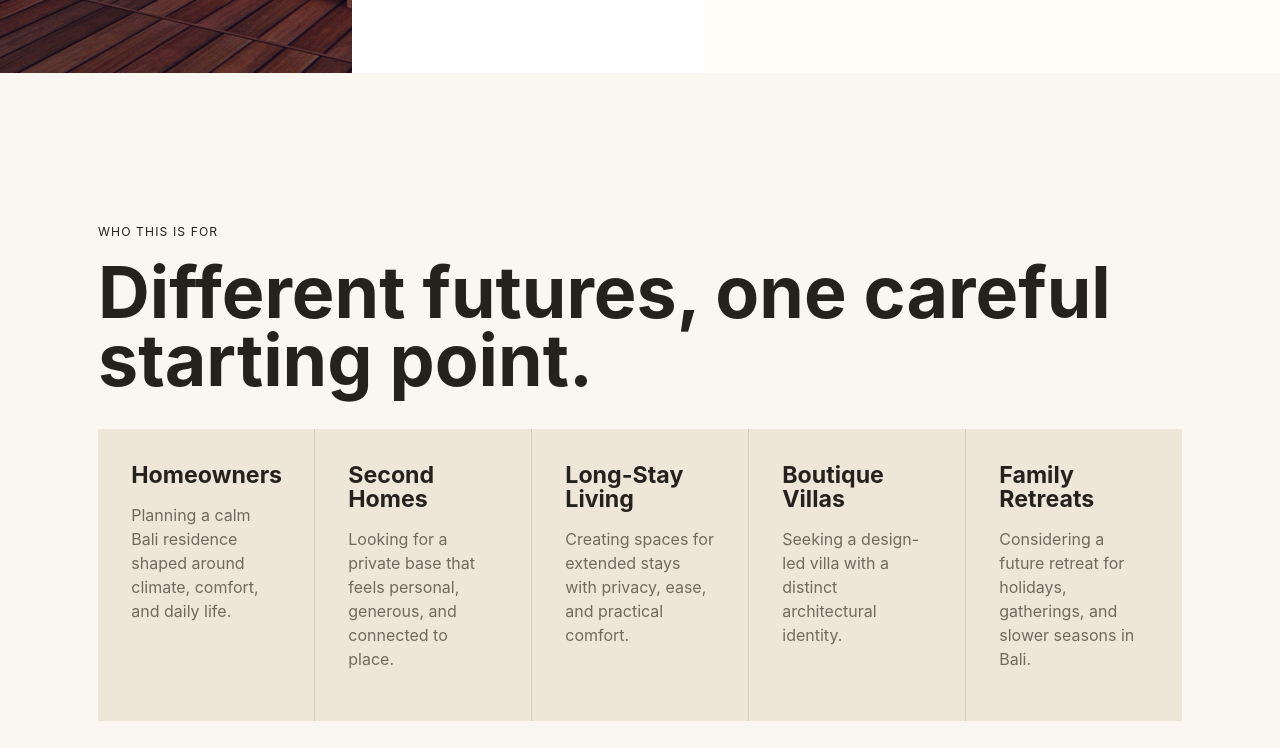
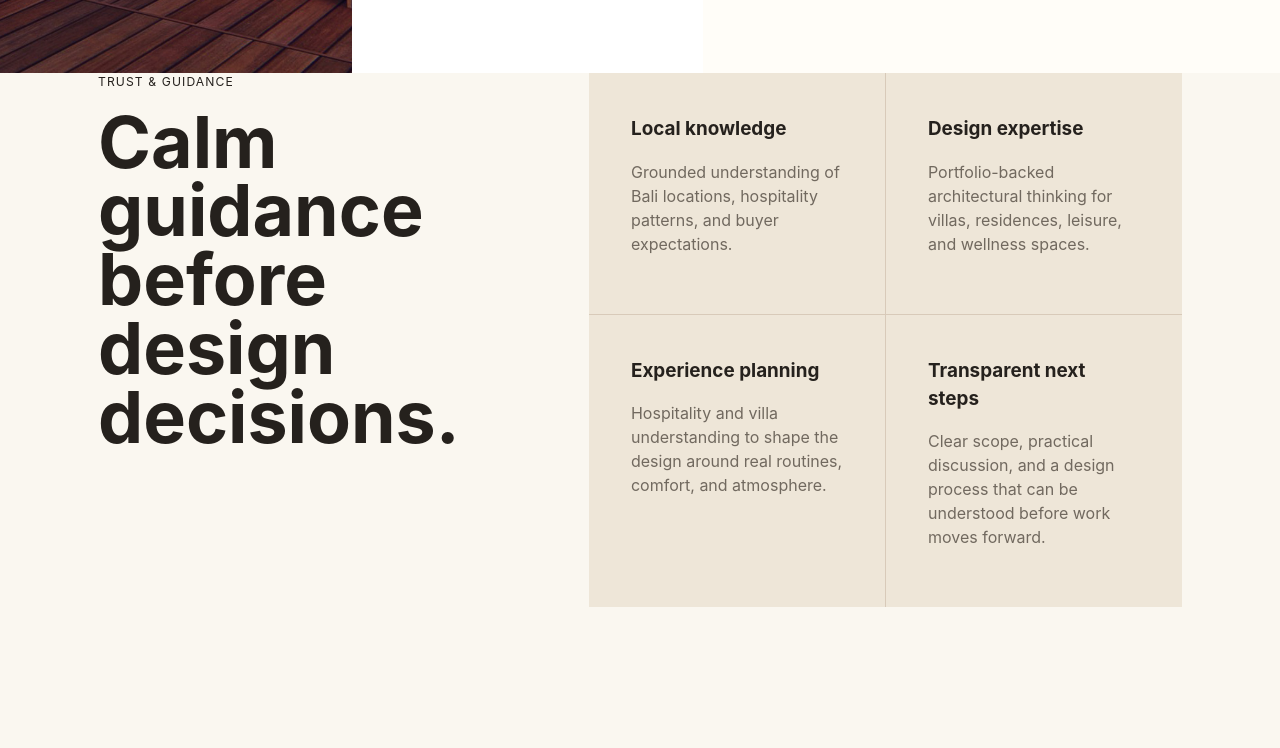
Before and after one commit to diggdish/bali-design-led-property, a website: page index.html in a window 1280 px wide. Shown: the part 8912-9660 px from the top of the page. Drawn offline with Linux system fonts and the light colour scheme.

Commit message:
Remove audience section

```diff
--- a/index.html
+++ b/index.html
@@ -280,20 +280,6 @@
         </div>
       </section>
 
-      <section class="audience" id="audience" aria-labelledby="audience-title">
-        <div class="section-heading">
-          <p class="eyebrow">Who this is for</p>
-          <h2 id="audience-title">Different futures, one careful starting point.</h2>
-        </div>
-        <div class="audience-grid">
-          <article><h3>Homeowners</h3><p>Planning a calm Bali residence shaped around climate, comfort, and daily life.</p></article>
-          <article><h3>Second Homes</h3><p>Looking for a private base that feels personal, generous, and connected to place.</p></article>
-          <article><h3>Long-Stay Living</h3><p>Creating spaces for extended stays with privacy, ease, and practical comfort.</p></article>
-          <article><h3>Boutique Villas</h3><p>Seeking a design-led villa with a distinct architectural identity.</p></article>
-          <article><h3>Family Retreats</h3><p>Considering a future retreat for holidays, gatherings, and slower seasons in Bali.</p></article>
-        </div>
-      </section>
-
       <section class="trust" id="trust" aria-labelledby="trust-title">
         <div>
           <p class="eyebrow">Trust &amp; Guidance</p>
```
Also changed, not shown: tests/site-content.test.js (+3 -6 lines).
